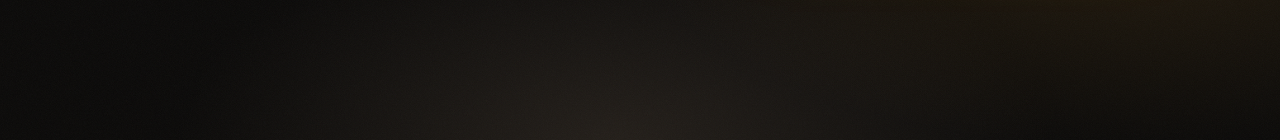
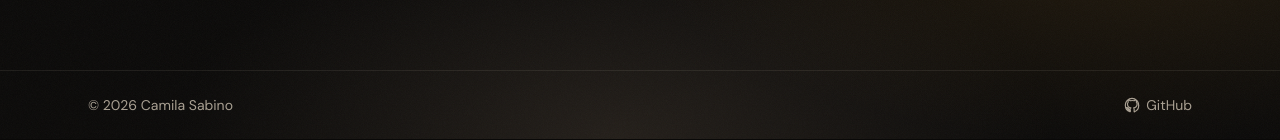
Before and after one commit to camilasabino/Blendify, a React (Vite) app in the folder apps/web/: page / in a window 1280 px wide. Shown: the part 661-801 px from the top of the page. Built offline with nearby package versions, Linux system fonts and the light colour scheme; no server answers.

Commit message:
feat: add minimal footer to app shell and landing

```diff
--- a/apps/web/src/components/layout/app-shell.tsx
+++ b/apps/web/src/components/layout/app-shell.tsx
@@ -10,6 +10,7 @@ import { LanguageSwitcher } from '@/components/layout/language-switcher'
 import { PreferencesMenu } from '@/components/layout/preferences-menu'
 import { BlendifyMark } from '@/components/brand/blendify-mark'
 import { AccountMenu } from '@/components/layout/account-menu'
+import { Footer } from '@/components/layout/footer'
 import { useT } from '@/i18n/use-t'
 import { cn, focusRing, pageGutter, shellGutter } from '@/lib/utils'
 
@@ -43,7 +44,7 @@ export function AppShell() {
   const t = useT()
 
   return (
-    <div className="bg-atmosphere bg-grain relative min-h-svh overflow-x-hidden">
+    <div className="bg-atmosphere bg-grain relative flex min-h-svh flex-col overflow-x-hidden">
       <a
         href="#main-content"
         className={cn(
@@ -109,10 +110,12 @@ export function AppShell() {
       <main
         id="main-content"
         tabIndex={-1}
-        className={cn(pageGutter, 'relative z-10 py-8 outline-none sm:py-10')}
+        className={cn(pageGutter, 'relative z-10 flex-1 py-8 outline-none sm:py-10')}
       >
         <Outlet />
       </main>
+
+      <Footer />
     </div>
   )
 }
--- /dev/null
+++ b/apps/web/src/components/layout/footer.tsx
@@ -0,0 +1,53 @@
+import { cn, focusRing, shellGutter } from '@/lib/utils'
+
+export function Footer() {
+  return (
+    <footer className="border-t border-divider">
+      <div
+        className={cn(
+          shellGutter,
+          'flex flex-col items-center gap-2 py-5 text-center text-sm text-cream-400 sm:flex-row sm:justify-between sm:py-6 sm:text-left',
+        )}
+      >
+        <p>
+          ©{' '}
+          {new Date().getFullYear()}{' '}
+          <a
+            href="https://camilasabino.dev"
+            target="_blank"
+            rel="noreferrer"
+            className={cn(
+              'rounded-control underline-offset-4 transition-colors hover:text-accent-fg hover:underline',
+              focusRing,
+            )}
+          >
+            Camila Sabino
+          </a>
+        </p>
+        <a
+          href="https://github.com/camilasabino/Blendify"
+          target="_blank"
+          rel="noreferrer"
+          className={cn(
+            'inline-flex items-center gap-1.5 rounded-control transition-colors hover:text-accent-fg',
+            focusRing,
+          )}
+        >
+          <svg
+            aria-hidden
+            viewBox="0 0 24 24"
+            className="size-4 shrink-0"
+            fill="none"
+            stroke="currentColor"
+            strokeWidth="1.75"
+            strokeLinecap="round"
+            strokeLinejoin="round"
+          >
+            <path d="M12 2C6.48 2 2 6.58 2 12.2c0 4.5 2.87 8.31 6.84 9.66.5.1.68-.22.68-.5 0-.24-.01-1.04-.01-1.89-2.78.51-3.5-.7-3.72-1.34-.13-.33-.68-1.34-1.16-1.62-.4-.22-.96-.75-.01-.76.89-.01 1.53.83 1.74 1.18 1.02 1.75 2.65 1.26 3.3.96.1-.75.4-1.26.72-1.55-2.53-.29-5.18-1.29-5.18-5.71 0-1.26.44-2.3 1.16-3.11-.12-.29-.5-1.48.11-3.07 0 0 .95-.31 3.12 1.19a10.6 10.6 0 0 1 5.68 0c2.17-1.5 3.12-1.19 3.12-1.19.61 1.59.23 2.78.11 3.07.72.81 1.16 1.84 1.16 3.11 0 4.43-2.66 5.42-5.19 5.71.41.36.77 1.06.77 2.15 0 1.55-.01 2.8-.01 3.18 0 .28.18.61.69.5A10.02 10.02 0 0 0 22 12.2C22 6.58 17.52 2 12 2Z" />
+          </svg>
+          GitHub
+        </a>
+      </div>
+    </footer>
+  )
+}
--- a/apps/web/src/pages/landing-page.tsx
+++ b/apps/web/src/pages/landing-page.tsx
@@ -5,6 +5,7 @@ import { Button, buttonVariants } from '@/components/ui/button'
 import { LanguageSwitcher } from '@/components/layout/language-switcher'
 import { BlendifyMark } from '@/components/brand/blendify-mark'
 import { SpotifyMark } from '@/components/brand/spotify-mark'
+import { Footer } from '@/components/layout/footer'
 import { useT } from '@/i18n/use-t'
 import { buildDefaultPlaylistName } from '@/lib/playlist-name'
 import { formatSongCount } from '@/lib/song-count'
@@ -19,7 +20,7 @@ export function LandingPage() {
   const t = useT()
 
   return (
-    <div className="bg-atmosphere bg-grain relative min-h-svh overflow-x-hidden">
+    <div className="bg-atmosphere bg-grain relative flex min-h-svh flex-col overflow-x-hidden">
       <div
         aria-hidden
         className="pointer-events-none absolute -left-24 top-10 z-0 size-112 rounded-full bg-amber-500/15 blur-3xl animate-drift"
@@ -51,7 +52,7 @@ export function LandingPage() {
         </div>
       </header>
 
-      <main className="relative z-10 mx-auto flex min-h-[calc(100svh-5rem)] max-w-6xl flex-col justify-center px-4 pb-16 pt-4 sm:px-6 lg:flex-row lg:items-center lg:gap-16">
+      <main className="relative z-10 mx-auto flex w-full max-w-6xl flex-1 flex-col justify-center px-4 pb-16 pt-4 sm:px-6 lg:flex-row lg:items-center lg:gap-16">
         <div className="max-w-xl flex-1 space-y-6">
           <h1 className="animate-fade-up font-display text-5xl font-extrabold leading-[0.95] tracking-tight text-cream-50 min-[400px]:text-6xl sm:text-7xl lg:text-8xl">
             Blendify
@@ -120,6 +121,8 @@ export function LandingPage() {
           <HeroDemo />
         </div>
       </main>
+
+      <Footer />
     </div>
   )
 }
```
